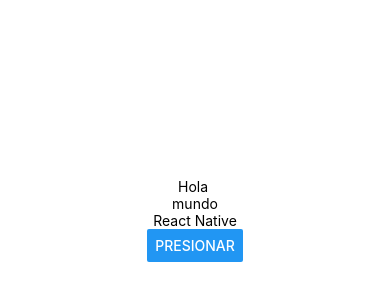
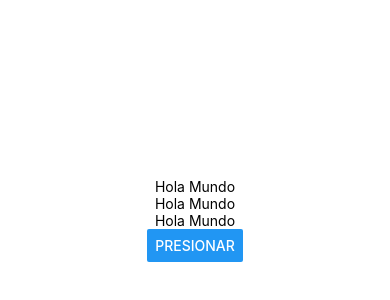
Before and after one commit to lj259/PM193, a React Native app in the folder Practica4/: screen / in a window 390 px wide. Shown: the part 202-502 px from the top of the page. Built offline with nearby package versions, Linux system fonts and the light colour scheme.

Commit message:
practica 4

```diff
--- a/Practica4/App.js
+++ b/Practica4/App.js
@@ -1,22 +1,26 @@
 /*Zona de importaciones */
 import { StatusBar } from 'expo-status-bar';
 import { StyleSheet, Text, View, Button } from 'react-native';
+import React, { useState } from 'react';
 
-const Texto =(props)=>{
-  const {children} = props;
+const Texto =()=>{
+  const [contenido,setContenido] = useState('Hola Mundo')
+  const actualizaTexto =()=>{setContenido('Estado Modificado')}
   return(
-    <Text>{children}</Text>
+    <Text onPress={actualizaTexto}>{contenido}</Text>
   )
 }
 
 /*Zona de ejecucion */
 export default function App() {
+  const [botonTexto, setBotonTexto] = useState('Presionar');
+  const cambiarTextoBoton =()=>setBotonTexto('boton presionado');
   return (
     <View style={styles.container}>
       <Texto>Hola </Texto>
       <Texto>mundo</Texto>
       <Texto>React Native</Texto>
-      <Button title="Presionar"></Button>
+      <Button title={botonTexto} onPress={cambiarTextoBoton}></Button>
       <StatusBar style="auto" />
     </View>
   );
```
